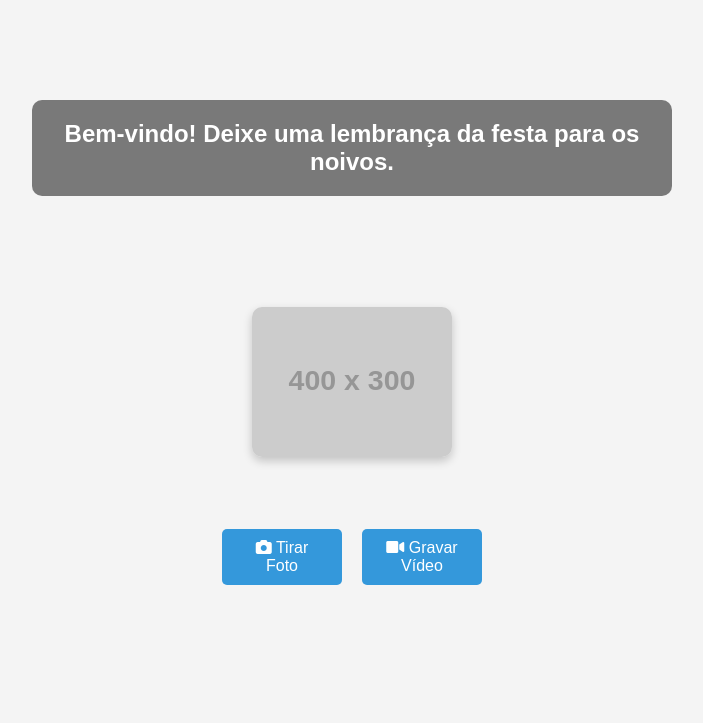
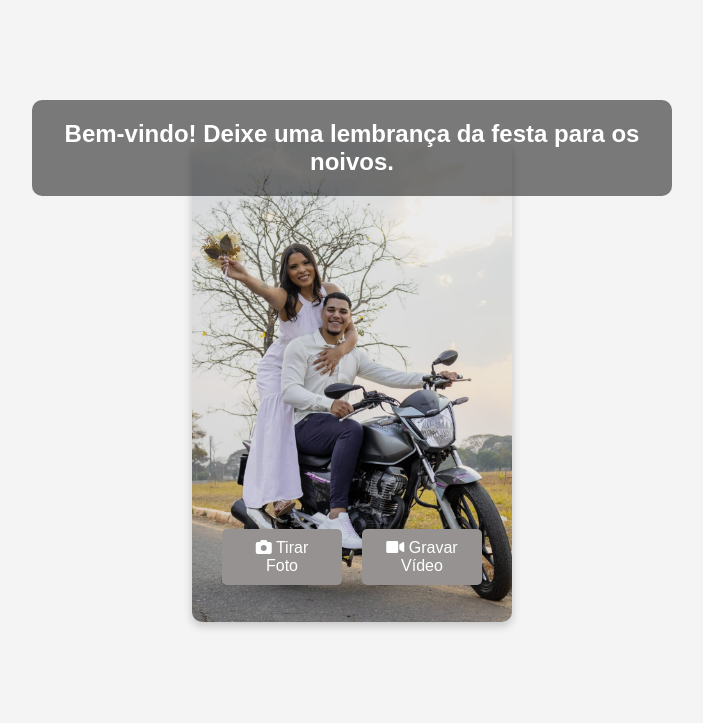
Before and after one commit to mateussantanadf/Capture_QRCode, a website: page index.html in a window 1280 px wide. Shown: the whole page, without its empty margins (288-991 px from the left). Drawn offline with Linux system fonts and the light colour scheme; placeholder pictures from the web are drawn by us.

Commit message:
teste ajuste imagem

```diff
--- a/index.html
+++ b/index.html
@@ -76,7 +76,7 @@
 
         /* Estilo dos botões */
         .button-container button {
-            background-color: #3498db;
+            background-color: #969292;
             color: white;
             border: none;
             padding: 10px 20px;
@@ -91,7 +91,7 @@
 
         /* Efeito de hover nos botões */
         .button-container button:hover {
-            background-color: #2980b9;
+            background-color: #14171a;
         }
 
         /* Media queries para responsividade */
@@ -154,7 +154,7 @@
 
         <!-- Div para a imagem -->
         <div class="image-container">
-            <img src="https://via.placeholder.com/400x300" alt="Imagem de Lembrança">
+            <img src="foto.jpeg" alt="Imagem de Lembrança">
         </div>
 
         <div class="button-container">
```
